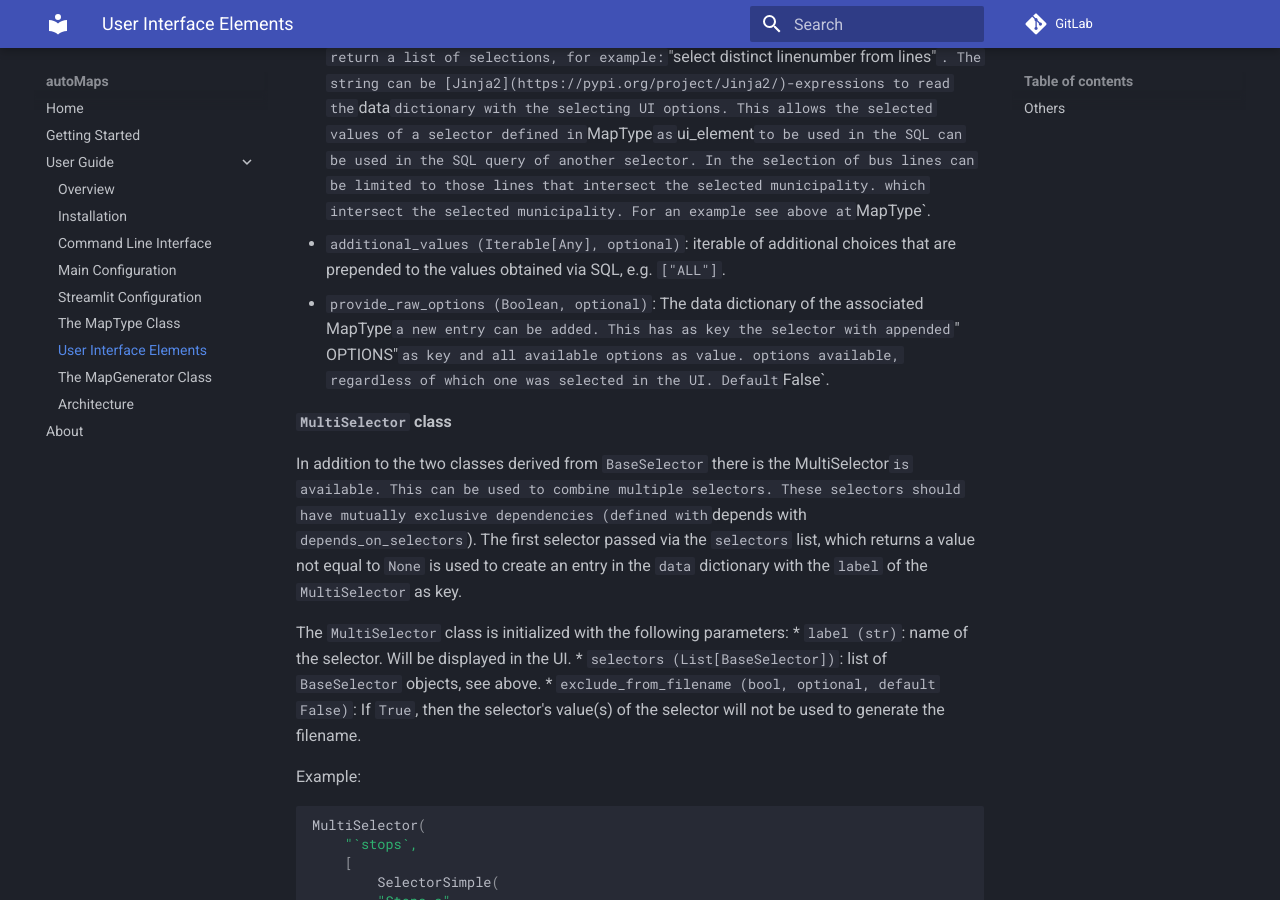
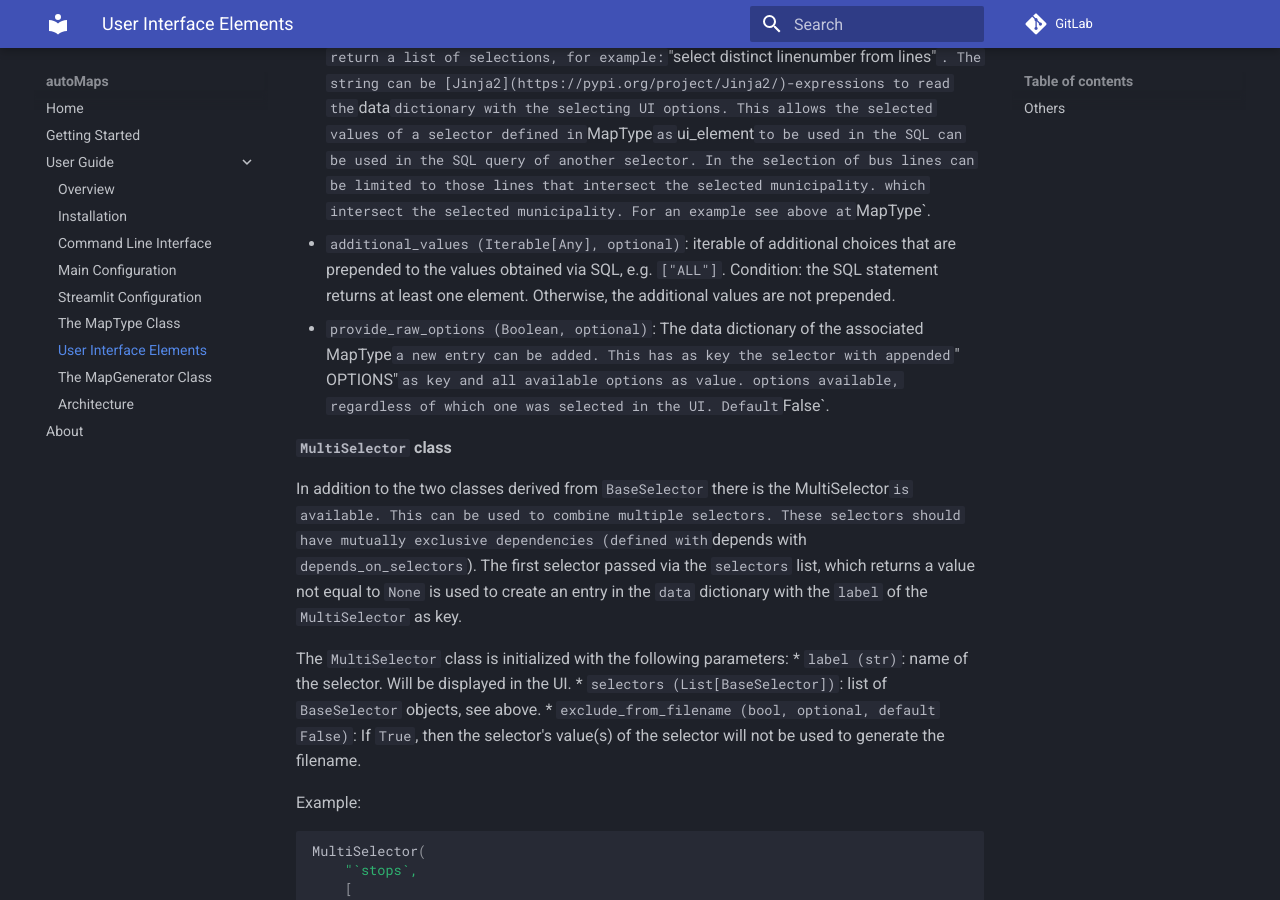
Before and after one commit to itsviennaregion/automaps, an MkDocs documentation site: the page built from docs/user_guide/ui_elements.md, in a window 1280 px wide and 900 px high, scrolled down 1655 px. Built offline with MkDocs 1.6.1 and Material for MkDocs 9.7.7, drawn with Linux system fonts in a browser that asks for light colours; comment, search, counter and statistics services are not loaded.

Commit message:
Hide additional_values for emtpy return sets

```diff
--- a/docs/user_guide/ui_elements.md
+++ b/docs/user_guide/ui_elements.md
@@ -80,7 +80,8 @@ which intersect the selected municipality. For an example see above at
 `MapType`.
 * `additional_values (Iterable[Any], optional)`: iterable of additional
 choices that are prepended to the values obtained via SQL,
-e.g. `["ALL"]`.
+e.g. `["ALL"]`. Condition: the SQL statement returns at least one element.
+Otherwise, the additional values are not prepended.
 * `provide_raw_options (Boolean, optional)`: The data dictionary of the associated
 MapType` a new entry can be added. This has as key the
 selector with appended `" OPTIONS"` as key and all available options as value.
```
Also changed, not shown: README.md (+1 -1 lines), 2 other files.
